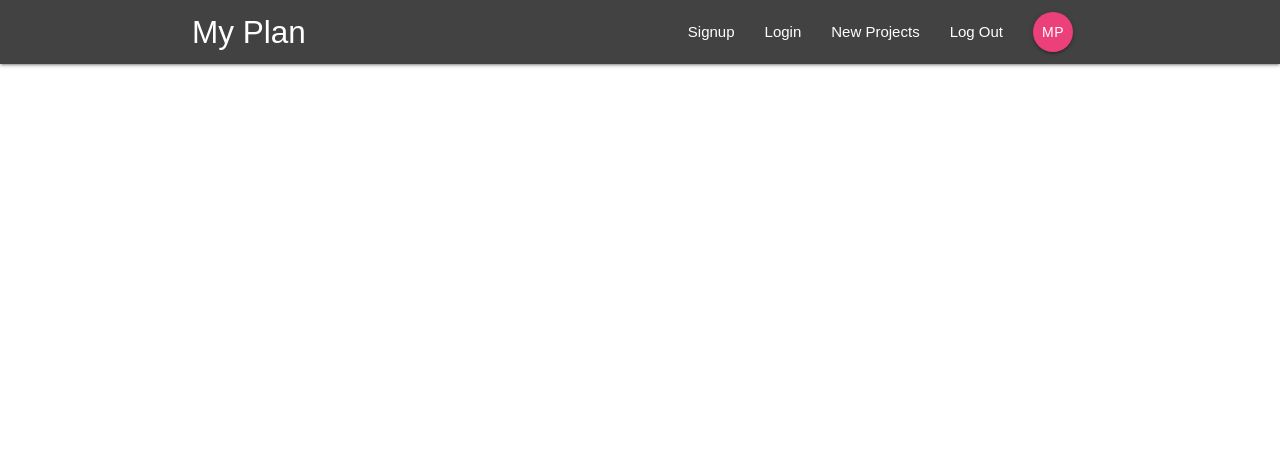
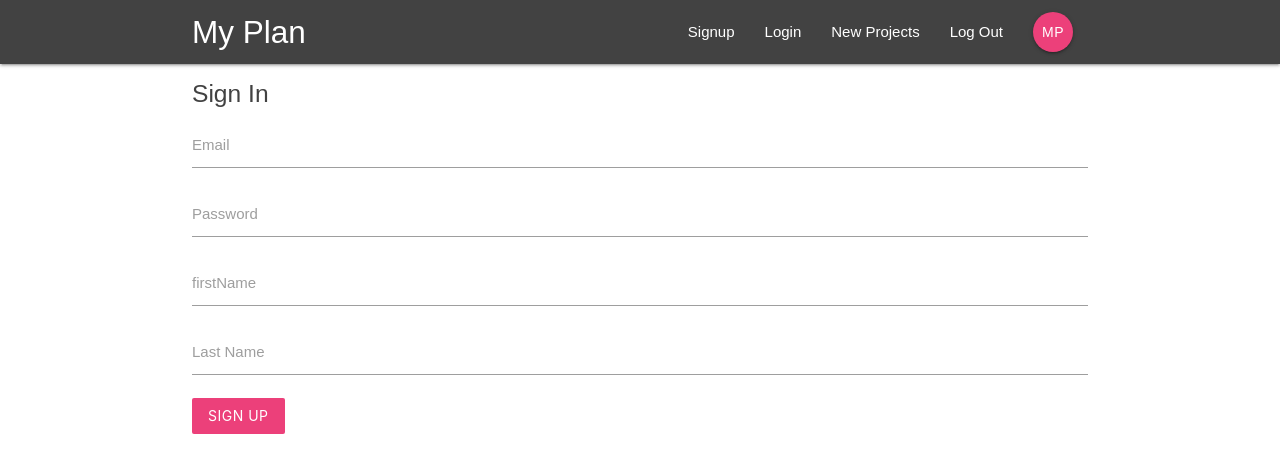
Before and after one commit to LeandroCarolino01/my-plan, a React (Create React App) app: page /signup in a window 1280 px wide. Shown: the top 472 px of the page. Built offline with nearby package versions, Linux system fonts and the light colour scheme.

Commit message:
signup component added

```diff
--- a/public/index.html
+++ b/public/index.html
@@ -38,5 +38,7 @@
       To begin the development, run `npm start` or `yarn start`.
       To create a production bundle, use `npm run build` or `yarn build`.
     -->
+     <!-- Compiled and minified JavaScript -->
+     <script src="https://cdnjs.cloudflare.com/ajax/libs/materialize/1.0.0/js/materialize.min.js"></script>
   </body>
 </html>
--- a/src/App.js
+++ b/src/App.js
@@ -3,6 +3,8 @@
 import Navbar from './components/layout/Navbar'
 import Dashboard from './components/dashboard/Dashboard'
 import ProjectDetails from './components/projects/ProjectDetails'
+import SignIn from './components/auth/SignIn'
+import SignUp from './components/auth/SignUp'
 
 
 class App extends Component {
@@ -14,6 +16,8 @@
           <Switch>
             <Route exact path='/' component={Dashboard}/>
             <Route path='/project/:id' component={ProjectDetails} />
+            <Route path='/signin' component={SignIn} />
+            <Route path="/signup" component={SignUp} />
           </Switch>
         </div>
       </BrowserRouter>
--- a/src/components/auth/SignIn.js
+++ b/src/components/auth/SignIn.js
@@ -0,0 +1,42 @@
+import React, { Component } from 'react'
+
+class SignIn extends Component {
+    state = {
+        email: '',
+        password: ''
+    }
+
+    handleChange = (e) => {
+        this.setState({
+            [e.target.id]: e.target.value
+        })
+    }
+
+    handleSubmit = (e) => {
+        e.preventDefault();
+        console.log(this.state);
+    }
+
+    render(){
+        return(
+            <div className="container">
+                <form onSubmit={this.handleSubmit} className="white">
+                    <h5 className="grey-text text-darken-3">Sign In</h5>
+                    <div className="input-field">
+                        <label htmlFor="email">Email</label>
+                        <input type="email" id="email" onChange={this.handleChange}/>
+                    </div>
+                    <div className="input-field">
+                        <label htmlFor="password">Password</label>
+                        <input type="password" id="password" onChange={this.handleChange}/>
+                    </div>
+                    <div className="input-field">
+                        <button className="btn pink lighten-1 z-depth-0">Login</button>
+                    </div>
+                </form>
+            </div>
+        )
+    }
+}
+
+export default SignIn
--- a/src/components/auth/SignUp.js
+++ b/src/components/auth/SignUp.js
@@ -0,0 +1,52 @@
+import React, { Component } from 'react'
+
+class SignUp extends Component {
+    state = {
+        email: '',
+        password: '',
+        firstName: '',
+        lastName: ''
+    }
+
+    handleChange = (e) => {
+        this.setState({
+            [e.target.id]: e.target.value
+        })
+    }
+
+    handleSubmit = (e) => {
+        e.preventDefault();
+        console.log(this.state);
+    }
+
+    render(){
+        return(
+            <div className="container">
+                <form onSubmit={this.handleSubmit} className="white">
+                    <h5 className="grey-text text-darken-3">Sign In</h5>
+                    <div className="input-field">
+                        <label htmlFor="email">Email</label>
+                        <input type="email" id="email" onChange={this.handleChange}/>
+                    </div>
+                    <div className="input-field">
+                        <label htmlFor="password">Password</label>
+                        <input type="password" id="password" onChange={this.handleChange}/>
+                    </div>
+                    <div className="input-field">
+                        <label htmlFor="firstName">firstName</label>
+                        <input type="text" id="firstName" onChange={this.handleChange}/>
+                    </div>
+                    <div className="input-field">
+                        <label htmlFor="lastName">Last Name</label>
+                        <input type="text" id="lastName" onChange={this.handleChange}/>
+                    </div>
+                    <div className="input-field">
+                        <button className="btn pink lighten-1 z-depth-0">Sign up</button>
+                    </div>
+                </form>
+            </div>
+        )
+    }
+}
+
+export default SignUp
```
